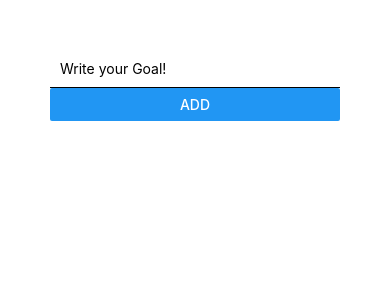
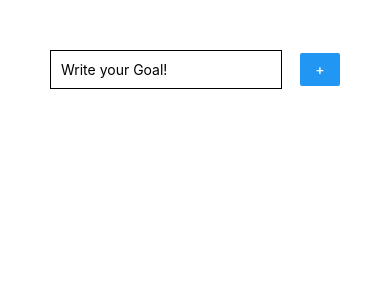
Before and after one commit to ajitjha393/Saadhak, a React Native app: screen / in a window 390 px wide. Shown: the top 300 px of the page. Built offline with nearby package versions, Linux system fonts and the light colour scheme.

Commit message:
Addedbasic flex to View Container

```diff
--- a/App.js
+++ b/App.js
@@ -5,16 +5,23 @@
 export default function App() {
 	return (
 		<View style={{ padding: 50 }}>
-			<View>
+			<View
+				style={{
+					flexDirection: 'row',
+					justifyContent: 'space-between',
+					alignItems: 'center',
+				}}
+			>
 				<TextInput
 					placeholder="Write your Goal!"
 					style={{
-						borderBottomColor: 'black',
-						borderBottomWidth: 1,
+						borderColor: 'black',
+						borderWidth: 1,
 						padding: 10,
+						width: '80%',
 					}}
 				/>
-				<Button title="Add" />
+				<Button title="  +  " />
 			</View>
 			<View></View>
 			<StatusBar style="auto" />
```
